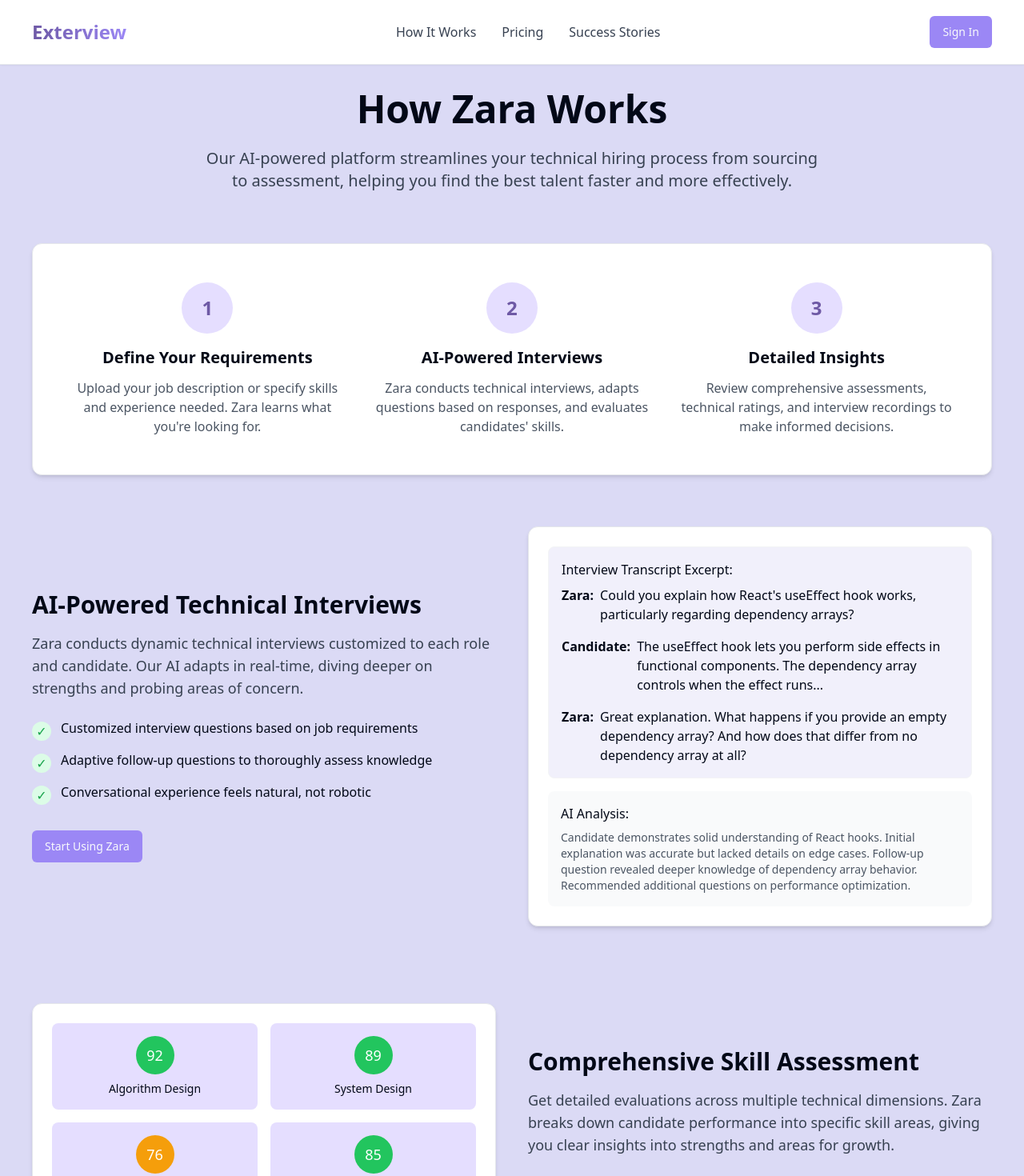
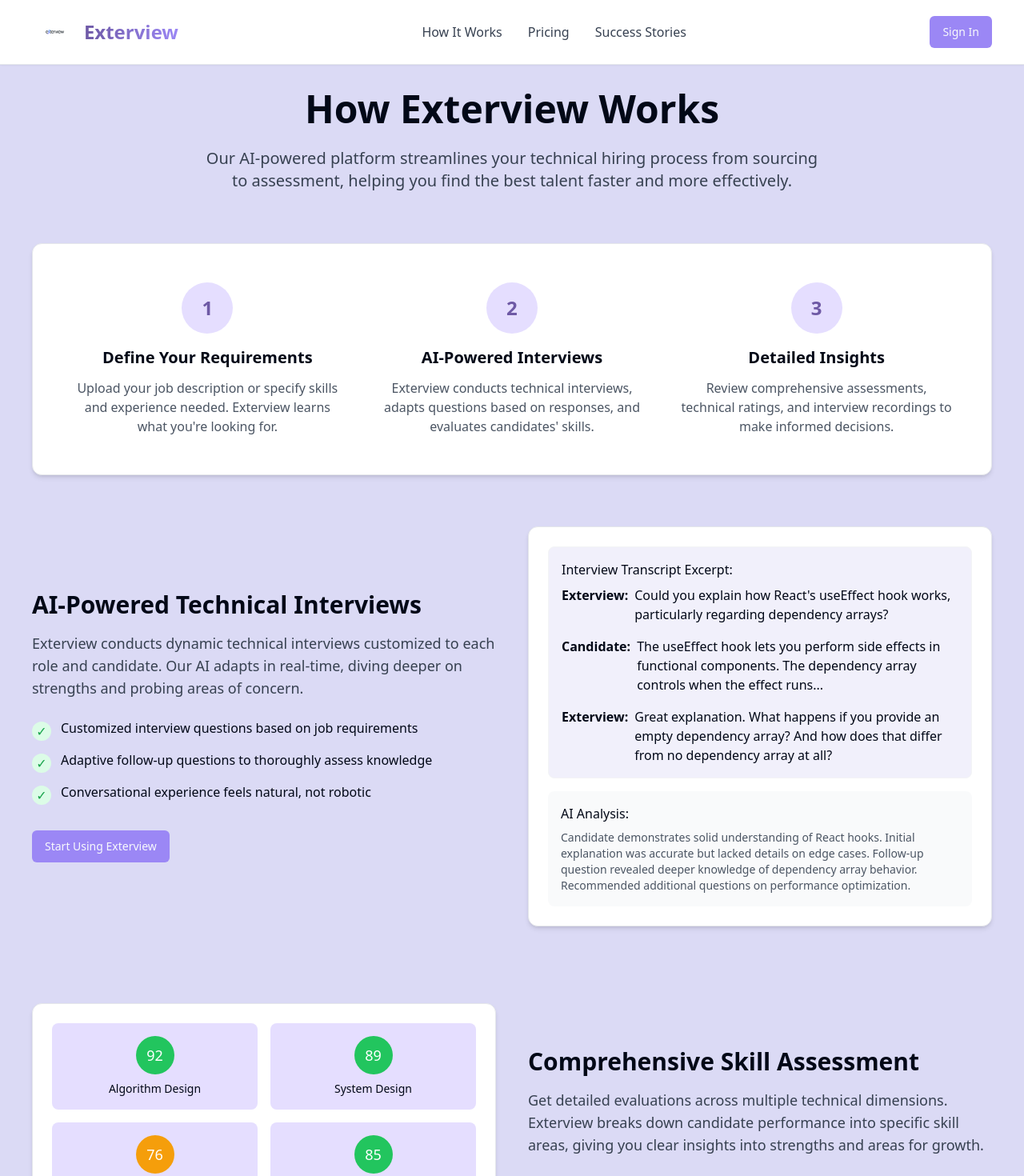
Before and after one commit to saitejainampudi/zara-by-micro1, a React (Vite) app: page /how-it-works in a window 1280 px wide. Shown: the top 1470 px of the page at 80% size. Built offline with nearby package versions, Linux system fonts and the light colour scheme.

Commit message:
Replace "Zara" and "Zara AI" with Exterview
Replaces all instances of "Zara" and "Zara AI" with "Exterview" and removes all text related to "Zara" and "micro1". Also adds the Exterview logo.

```diff
--- a/index.html
+++ b/index.html
@@ -1,27 +1,15 @@
 
-<!DOCTYPE html>
+<!doctype html>
 <html lang="en">
   <head>
     <meta charset="UTF-8" />
+    <link rel="icon" type="image/svg+xml" href="/vite.svg" />
     <meta name="viewport" content="width=device-width, initial-scale=1.0" />
-    <title>Zara AI Recruiter | By Micro1</title>
-    <meta name="description" content="Zara - Smart AI agent that interviews, evaluates, and shortlists candidates on autopilot." />
-    <meta name="author" content="Micro1" />
-
-    <meta property="og:title" content="Zara AI Recruiter | By Micro1" />
-    <meta property="og:description" content="Zara - Smart AI agent that interviews, evaluates, and shortlists candidates on autopilot." />
-    <meta property="og:type" content="website" />
-    <meta property="og:image" content="https://lovable.dev/opengraph-image-p98pqg.png" />
-
-    <meta name="twitter:card" content="summary_large_image" />
-    <meta name="twitter:site" content="@lovable_dev" />
-    <meta name="twitter:image" content="https://lovable.dev/opengraph-image-p98pqg.png" />
+    <title>Exterview - AI-Powered Technical Interview Platform</title>
+    <meta name="description" content="Master technical interviews with Exterview's AI-powered practice platform. Get real-time feedback, personalized questions, and detailed performance analytics." />
   </head>
-
   <body>
     <div id="root"></div>
-    <!-- IMPORTANT: DO NOT REMOVE THIS SCRIPT TAG OR THIS VERY COMMENT! -->
-    <script src="https://cdn.gpteng.co/gptengineer.js" type="module"></script>
     <script type="module" src="/src/main.tsx"></script>
   </body>
 </html>
--- a/src/components/Footer.tsx
+++ b/src/components/Footer.tsx
@@ -1,4 +1,3 @@
-
 import React from 'react';
 import { Link } from 'react-router-dom';
 
@@ -11,6 +10,11 @@ const Footer = () => {
         <div className="grid grid-cols-1 md:grid-cols-4 gap-8">
           <div>
             <Link to="/" className="flex items-center mb-4">
+              <img
+                src="/lovable-uploads/703de22c-6d09-433a-ba27-562efd08d1c6.png"
+                alt="Exterview"
+                className="h-6 w-auto mr-2"
+              />
               <span className="text-xl font-bold bg-gradient-to-r from-zara-purple-dark to-zara-purple bg-clip-text text-transparent">
                 Exterview
               </span>
--- a/src/components/Navbar.tsx
+++ b/src/components/Navbar.tsx
@@ -18,6 +18,11 @@ const Navbar = () => {
       <div className="container mx-auto px-6 md:px-10">
         <div className="flex justify-between items-center h-20">
           <Link to="/" className="flex items-center">
+            <img
+              src="/lovable-uploads/703de22c-6d09-433a-ba27-562efd08d1c6.png"
+              alt="Exterview"
+              className="h-8 w-auto mr-2"
+            />
             <span className="text-2xl font-bold bg-gradient-to-r from-zara-purple-dark to-zara-purple bg-clip-text text-transparent">
               Exterview
             </span>
--- a/src/pages/HowItWorksPage.tsx
+++ b/src/pages/HowItWorksPage.tsx
@@ -1,4 +1,3 @@
-
 import React from 'react';
 import Navbar from '../components/Navbar';
 import Footer from '../components/Footer';
@@ -14,7 +13,7 @@ const HowItWorksPage = () => {
         <div className="container mx-auto px-6 md:px-10">
           {/* Hero Section */}
           <div className="text-center mb-16">
-            <h1 className="text-4xl md:text-5xl font-bold mb-6">How Zara Works</h1>
+            <h1 className="text-4xl md:text-5xl font-bold mb-6">How Exterview Works</h1>
             <p className="text-xl text-gray-700 max-w-3xl mx-auto">
               Our AI-powered platform streamlines your technical hiring process from sourcing to assessment,
               helping you find the best talent faster and more effectively.
@@ -30,7 +29,7 @@ const HowItWorksPage = () => {
                 </div>
                 <h3 className="text-xl font-bold mb-3">Define Your Requirements</h3>
                 <p className="text-gray-600">
-                  Upload your job description or specify skills and experience needed. Zara learns what you're looking for.
+                  Upload your job description or specify skills and experience needed. Exterview learns what you're looking for.
                 </p>
               </div>
               <div className="text-center">
@@ -39,7 +38,7 @@ const HowItWorksPage = () => {
                 </div>
                 <h3 className="text-xl font-bold mb-3">AI-Powered Interviews</h3>
                 <p className="text-gray-600">
-                  Zara conducts technical interviews, adapts questions based on responses, and evaluates candidates' skills.
+                  Exterview conducts technical interviews, adapts questions based on responses, and evaluates candidates' skills.
                 </p>
               </div>
               <div className="text-center">
@@ -61,7 +60,7 @@ const HowItWorksPage = () => {
               <div className="w-full md:w-1/2 order-2 md:order-1">
                 <h2 className="text-3xl font-bold mb-4">AI-Powered Technical Interviews</h2>
                 <p className="text-lg text-gray-700 mb-6">
-                  Zara conducts dynamic technical interviews customized to each role and candidate. Our AI adapts in real-time, diving deeper on strengths and probing areas of concern.
+                  Exterview conducts dynamic technical interviews customized to each role and candidate. Our AI adapts in real-time, diving deeper on strengths and probing areas of concern.
                 </p>
                 <ul className="space-y-3 mb-8">
                   <li className="flex items-start">
@@ -85,7 +84,7 @@ const HowItWorksPage = () => {
                 </ul>
                 <Link to="/start-interviewing">
                   <Button className="bg-zara-purple hover:bg-zara-purple-dark">
-                    Start Using Zara
+                    Start Using Exterview
                   </Button>
                 </Link>
               </div>
@@ -95,7 +94,7 @@ const HowItWorksPage = () => {
                     <p className="font-medium mb-2">Interview Transcript Excerpt:</p>
                     <div className="space-y-4">
                       <div className="flex items-start">
-                        <span className="font-bold mr-2">Zara:</span>
+                        <span className="font-bold mr-2">Exterview:</span>
                         <p>Could you explain how React's useEffect hook works, particularly regarding dependency arrays?</p>
                       </div>
                       <div className="flex items-start">
@@ -103,7 +102,7 @@ const HowItWorksPage = () => {
                         <p>The useEffect hook lets you perform side effects in functional components. The dependency array controls when the effect runs...</p>
                       </div>
                       <div className="flex items-start">
-                        <span className="font-bold mr-2">Zara:</span>
+                        <span className="font-bold mr-2">Exterview:</span>
                         <p>Great explanation. What happens if you provide an empty dependency array? And how does that differ from no dependency array at all?</p>
                       </div>
                     </div>
@@ -159,7 +158,7 @@ const HowItWorksPage = () => {
               <div className="w-full md:w-1/2">
                 <h2 className="text-3xl font-bold mb-4">Comprehensive Skill Assessment</h2>
                 <p className="text-lg text-gray-700 mb-6">
-                  Get detailed evaluations across multiple technical dimensions. Zara breaks down candidate performance into specific skill areas, giving you clear insights into strengths and areas for growth.
+                  Get detailed evaluations across multiple technical dimensions. Exterview breaks down candidate performance into specific skill areas, giving you clear insights into strengths and areas for growth.
                 </p>
                 <ul className="space-y-3 mb-8">
                   <li className="flex items-start">
@@ -194,7 +193,7 @@ const HowItWorksPage = () => {
               <div className="w-full md:w-1/2 order-2 md:order-1">
                 <h2 className="text-3xl font-bold mb-4">Anti-Cheating Technology</h2>
                 <p className="text-lg text-gray-700 mb-6">
-                  Ensure the integrity of your technical interviews with Zara's advanced proctoring system. Our AI monitors for potential cheating behaviors while remaining respectful of candidate privacy.
+                  Ensure the integrity of your technical interviews with Exterview's advanced proctoring system. Our AI monitors for potential cheating behaviors while remaining respectful of candidate privacy.
                 </p>
                 <ul className="space-y-3 mb-8">
                   <li className="flex items-start">
@@ -274,7 +273,7 @@ const HowItWorksPage = () => {
           <div className="bg-zara-purple text-white rounded-xl shadow-md p-8 md:p-12 text-center">
             <h2 className="text-2xl md:text-3xl font-bold mb-4">Ready to transform your technical hiring?</h2>
             <p className="text-lg mb-8 max-w-2xl mx-auto">
-              Join hundreds of companies saving thousands of engineering hours with Zara's AI-powered interview platform.
+              Join hundreds of companies saving thousands of engineering hours with Exterview's AI-powered interview platform.
             </p>
             <div className="flex flex-col sm:flex-row justify-center gap-4">
               <Link to="/start-interviewing">
@@ -295,27 +294,27 @@ const HowItWorksPage = () => {
             <h2 className="text-3xl font-bold mb-10 text-center">Frequently Asked Questions</h2>
             <div className="grid md:grid-cols-2 gap-6">
               <div className="bg-white p-6 rounded-xl shadow-sm border border-gray-200">
-                <h3 className="font-bold text-lg mb-3">How accurate is Zara's assessment?</h3>
+                <h3 className="font-bold text-lg mb-3">How accurate is Exterview's assessment?</h3>
                 <p className="text-gray-700">
-                  Zara's assessments have been validated to be 94% consistent with expert human interviewers. We regularly benchmark our system against senior engineering managers from top tech companies.
+                  Exterview's assessments have been validated to be 94% consistent with expert human interviewers. We regularly benchmark our system against senior engineering managers from top tech companies.
                 </p>
               </div>
               <div className="bg-white p-6 rounded-xl shadow-sm border border-gray-200">
-                <h3 className="font-bold text-lg mb-3">What technical roles does Zara support?</h3>
+                <h3 className="font-bold text-lg mb-3">What technical roles does Exterview support?</h3>
                 <p className="text-gray-700">
-                  Zara supports interviews for software engineering, data science, ML engineering, DevOps, and other technical roles across multiple languages and frameworks.
+                  Exterview supports interviews for software engineering, data science, ML engineering, DevOps, and other technical roles across multiple languages and frameworks.
                 </p>
               </div>
               <div className="bg-white p-6 rounded-xl shadow-sm border border-gray-200">
                 <h3 className="font-bold text-lg mb-3">Can I customize the interview questions?</h3>
                 <p className="text-gray-700">
-                  Yes, you can provide custom questions or use Zara's library of pre-vetted questions. You can also specify focus areas based on your job requirements.
+                  Yes, you can provide custom questions or use Exterview's library of pre-vetted questions. You can also specify focus areas based on your job requirements.
                 </p>
               </div>
               <div className="bg-white p-6 rounded-xl shadow-sm border border-gray-200">
                 <h3 className="font-bold text-lg mb-3">How do candidates feel about AI interviews?</h3>
                 <p className="text-gray-700">
-                  Our surveys show 89% of candidates rate their experience with Zara as positive or very positive, appreciating the objective assessment and flexible scheduling.
+                  Our surveys show 89% of candidates rate their experience with Exterview as positive or very positive, appreciating the objective assessment and flexible scheduling.
                 </p>
               </div>
             </div>
--- a/src/pages/Index.tsx
+++ b/src/pages/Index.tsx
@@ -1,4 +1,3 @@
-
 import React from 'react';
 import Navbar from '../components/Navbar';
 import Hero from '../components/Hero';
@@ -24,7 +23,7 @@ const Index = () => {
           <div className="container mx-auto px-6 md:px-10">
             {/* Benefits Strip */}
             <div className="text-center mb-12">
-              <h2 className="text-3xl font-bold mb-6 text-gray-900">Why Choose Zara AI?</h2>
+              <h2 className="text-3xl font-bold mb-6 text-gray-900">Why Choose Exterview AI?</h2>
               <div className="grid md:grid-cols-3 gap-8 mb-8">
                 <div className="text-center group">
                   <div className="w-16 h-16 bg-gradient-to-r from-green-500 to-emerald-600 rounded-full flex items-center justify-center mx-auto mb-4 group-hover:scale-110 transition-transform duration-300">
```
Also changed, not shown: src/pages/AIInterviewPage.tsx (+3 -4 lines), public/lovable-uploads/703de22c-6d09-433a-ba27-562efd08d1c6.png (added).
